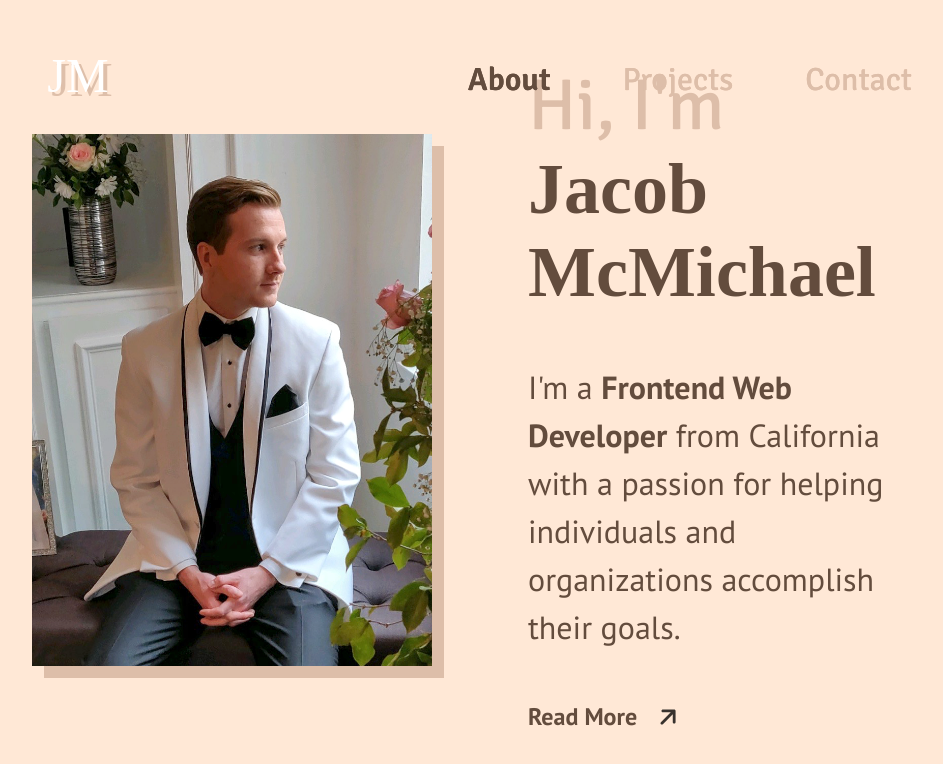
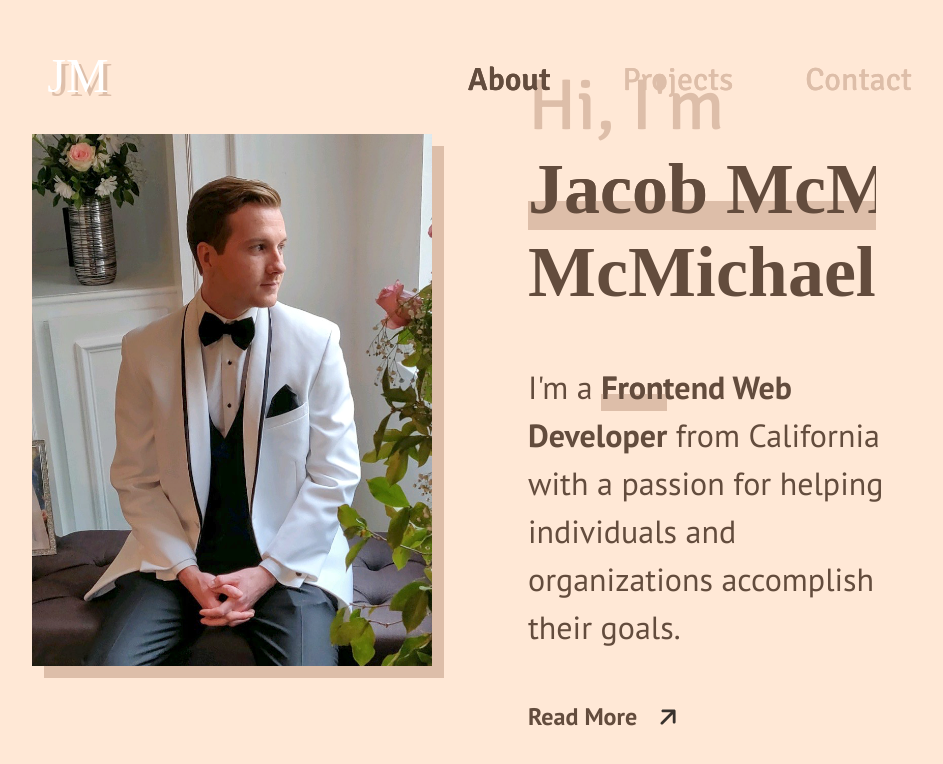
Before and after one commit to jamcmich/jamcmich.github.io, a Vue app: page / in a window 1280 px wide. Shown: the top 764 px of the page, without its empty margins (168-1111 px from the left). Built offline with nearby package versions, Linux system fonts and the light colour scheme; a web font is replaced by a local one.

Commit message:
Add text underline effect on load.
Signed-off-by: Jacob McMichael <jacobmcmichael@gmail.com>

```diff
--- a/src/pages/About.vue
+++ b/src/pages/About.vue
@@ -3,8 +3,9 @@
     <div class="__main-content">
       <img class="__img" src="@/assets/portrait.png" alt="An image of Jacob McMichael."/>
       <div class="__text-container">
-        <h1>Hi, I'm<br><span>Jacob McMichael</span></h1>
-        <p>I'm a <span>Frontend Web Developer</span> from California with a passion for helping individuals and
+        <h1>Hi, I'm<br><span data-text="Jacob McMichael">Jacob McMichael</span></h1>
+        <p>I'm a <span data-text="Frontend Web Developer">Frontend Web Developer</span> from California with a passion
+          for helping individuals and
           organizations
           accomplish their goals.</p>
         <Link text="Read More"/>
@@ -25,6 +26,16 @@ export default {
 </script>
 
 <style lang="scss" scoped>
+@keyframes colorFadeIn {
+  0% {
+    width: 0;
+  }
+
+  100% {
+    width: 100%;
+  }
+}
+
 .about-page {
   display: flex;
   flex-direction: row;
@@ -64,9 +75,22 @@ export default {
         line-height: 1.15;
 
         span {
+          position: relative;
+
           font-family: var(--font-family__overlock);
           font-weight: var(--font-weight__black);
           color: var(--color__mud);
+
+          &::before {
+            content: attr(data-text);
+            position: absolute;
+            overflow: hidden;
+            white-space: nowrap;
+            width: 0;
+            background: linear-gradient(180deg, rgba(255, 255, 255, 0) 65%, var(--color__wool) 65%);
+
+            animation: 1.4s ease 0s forwards colorFadeIn;
+          }
         }
       }
 
@@ -78,7 +102,19 @@ export default {
         max-width: 700px;
 
         span {
+          position: relative;
           font-weight: var(--font-weight__bold);
+
+          &::before {
+            content: attr(data-text);
+            position: absolute;
+            overflow: hidden;
+            white-space: nowrap;
+            width: 0;
+            background: linear-gradient(180deg, rgba(255, 255, 255, 0) 65%, var(--color__wool) 65%);
+
+            animation: 1.4s ease 1s forwards colorFadeIn;
+          }
         }
       }
     }
```
